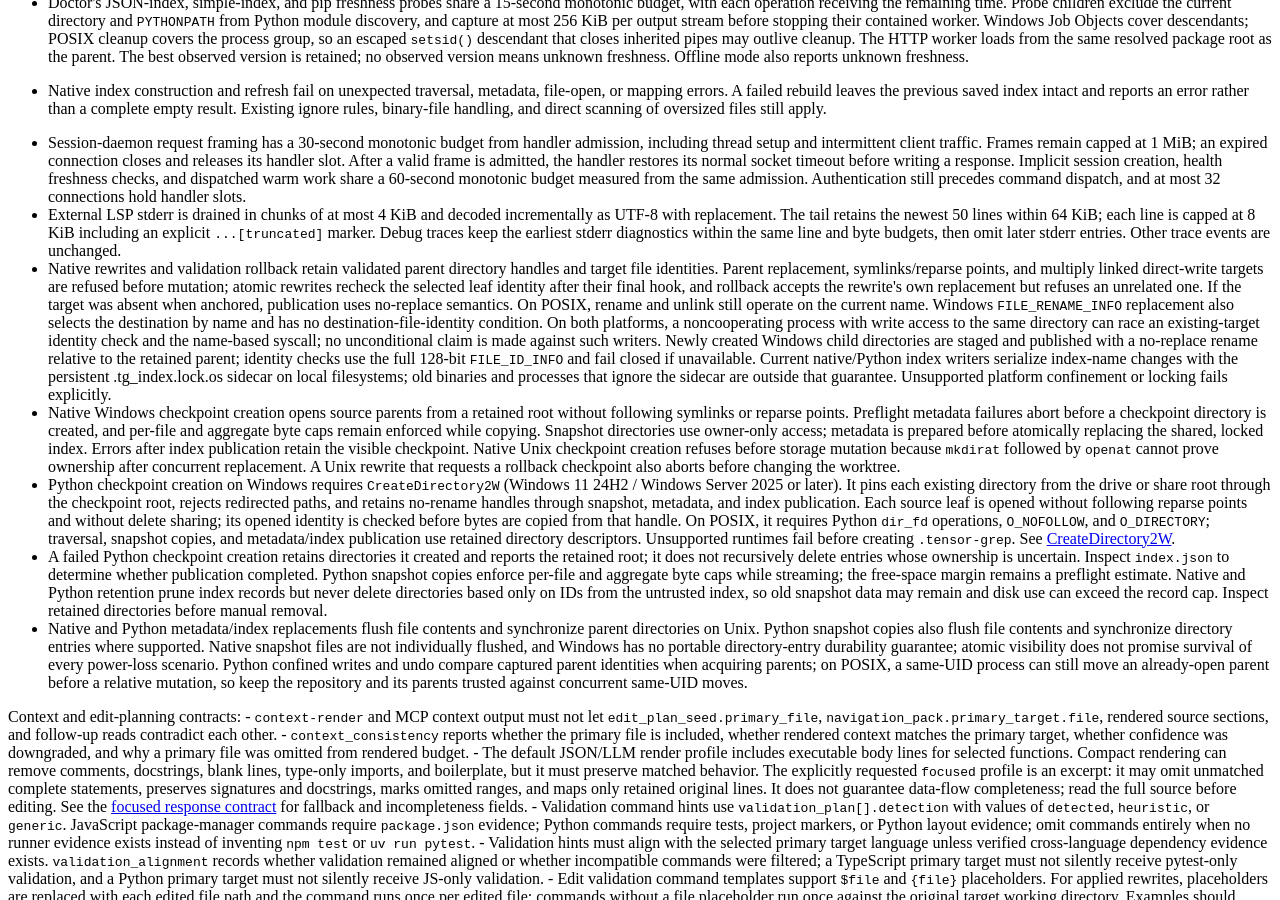
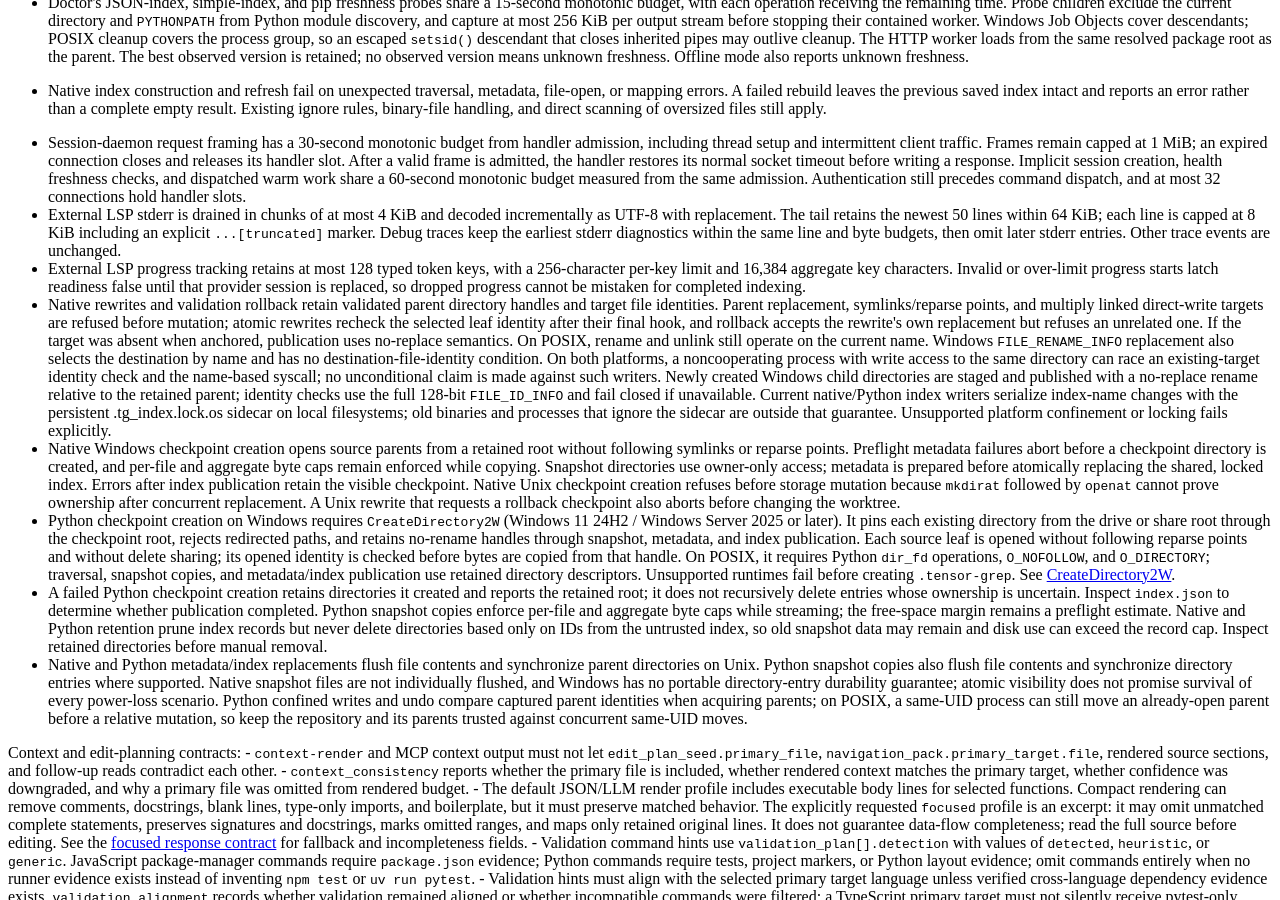
Before and after one commit to oimiragieo/tensor-grep, an MkDocs documentation site: the page built from docs/CONTRACTS.md, in a window 1280 px wide and 900 px high, scrolled down 16937 px. Built offline with MkDocs 1.6.1 and Material for MkDocs 9.7.7, drawn with Linux system fonts in a browser that asks for light colours.

Commit message:
docs: describe bounded LSP progress tracking

```diff
--- a/docs/CONTRACTS.md
+++ b/docs/CONTRACTS.md
@@ -186,6 +186,7 @@ MCP execution and diagnostic probes:
 - Native index construction and refresh fail on unexpected traversal, metadata, file-open, or mapping errors. A failed rebuild leaves the previous saved index intact and reports an error rather than a complete empty result. Existing ignore rules, binary-file handling, and direct scanning of oversized files still apply.
 - Session-daemon request framing has a 30-second monotonic budget from handler admission, including thread setup and intermittent client traffic. Frames remain capped at 1 MiB; an expired connection closes and releases its handler slot. After a valid frame is admitted, the handler restores its normal socket timeout before writing a response. Implicit session creation, health freshness checks, and dispatched warm work share a 60-second monotonic budget measured from the same admission. Authentication still precedes command dispatch, and at most 32 connections hold handler slots.
 - External LSP stderr is drained in chunks of at most 4 KiB and decoded incrementally as UTF-8 with replacement. The tail retains the newest 50 lines within 64 KiB; each line is capped at 8 KiB including an explicit `...[truncated]` marker. Debug traces keep the earliest stderr diagnostics within the same line and byte budgets, then omit later stderr entries. Other trace events are unchanged.
+- External LSP progress tracking retains at most 128 typed token keys, with a 256-character per-key limit and 16,384 aggregate key characters. Invalid or over-limit progress starts latch readiness false until that provider session is replaced, so dropped progress cannot be mistaken for completed indexing.
 - Native rewrites and validation rollback retain validated parent directory handles and target file identities. Parent replacement, symlinks/reparse points, and multiply linked direct-write targets are refused before mutation; atomic rewrites recheck the selected leaf identity after their final hook, and rollback accepts the rewrite's own replacement but refuses an unrelated one. If the target was absent when anchored, publication uses no-replace semantics. On POSIX, rename and unlink still operate on the current name. Windows `FILE_RENAME_INFO` replacement also selects the destination by name and has no destination-file-identity condition. On both platforms, a noncooperating process with write access to the same directory can race an existing-target identity check and the name-based syscall; no unconditional claim is made against such writers. Newly created Windows child directories are staged and published with a no-replace rename relative to the retained parent; identity checks use the full 128-bit `FILE_ID_INFO` and fail closed if unavailable. Current native/Python index writers serialize index-name changes with the persistent .tg_index.lock.os sidecar on local filesystems; old binaries and processes that ignore the sidecar are outside that guarantee. Unsupported platform confinement or locking fails explicitly.
 - Native Windows checkpoint creation opens source parents from a retained root without following symlinks or reparse points. Preflight metadata failures abort before a checkpoint directory is created, and per-file and aggregate byte caps remain enforced while copying. Snapshot directories use owner-only access; metadata is prepared before atomically replacing the shared, locked index. Errors after index publication retain the visible checkpoint. Native Unix checkpoint creation refuses before storage mutation because `mkdirat` followed by `openat` cannot prove ownership after concurrent replacement. A Unix rewrite that requests a rollback checkpoint also aborts before changing the worktree.
 - Python checkpoint creation on Windows requires `CreateDirectory2W` (Windows 11 24H2 / Windows Server 2025 or later). It pins each existing directory from the drive or share root through the checkpoint root, rejects redirected paths, and retains no-rename handles through snapshot, metadata, and index publication. Each source leaf is opened without following reparse points and without delete sharing; its opened identity is checked before bytes are copied from that handle. On POSIX, it requires Python `dir_fd` operations, `O_NOFOLLOW`, and `O_DIRECTORY`; traversal, snapshot copies, and metadata/index publication use retained directory descriptors. Unsupported runtimes fail before creating `.tensor-grep`. See [CreateDirectory2W](https://learn.microsoft.com/en-us/windows/win32/api/fileapi/nf-fileapi-createdirectory2w).
```
